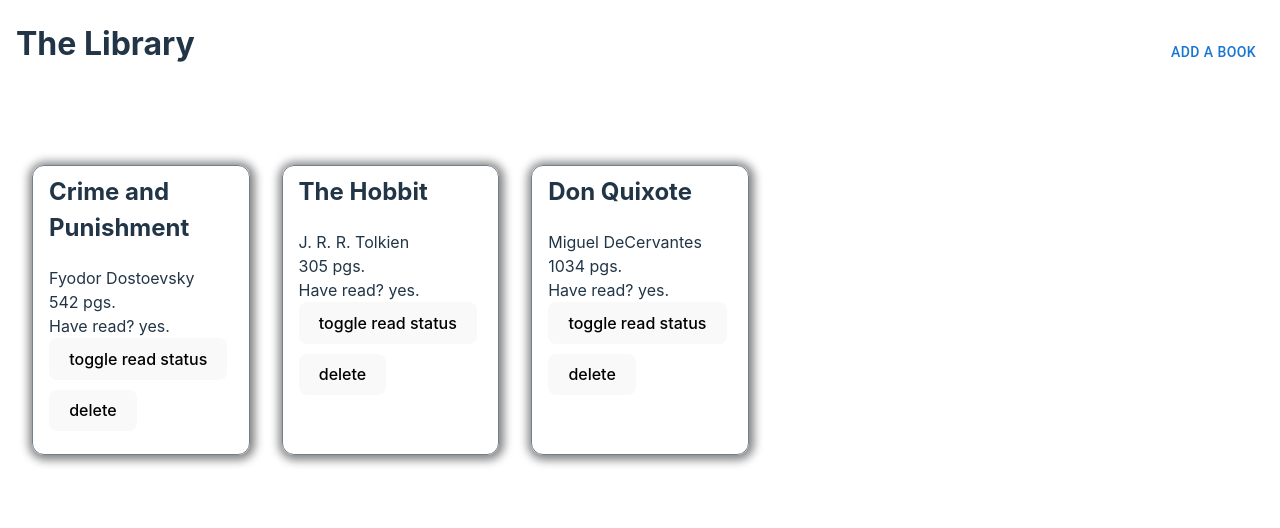
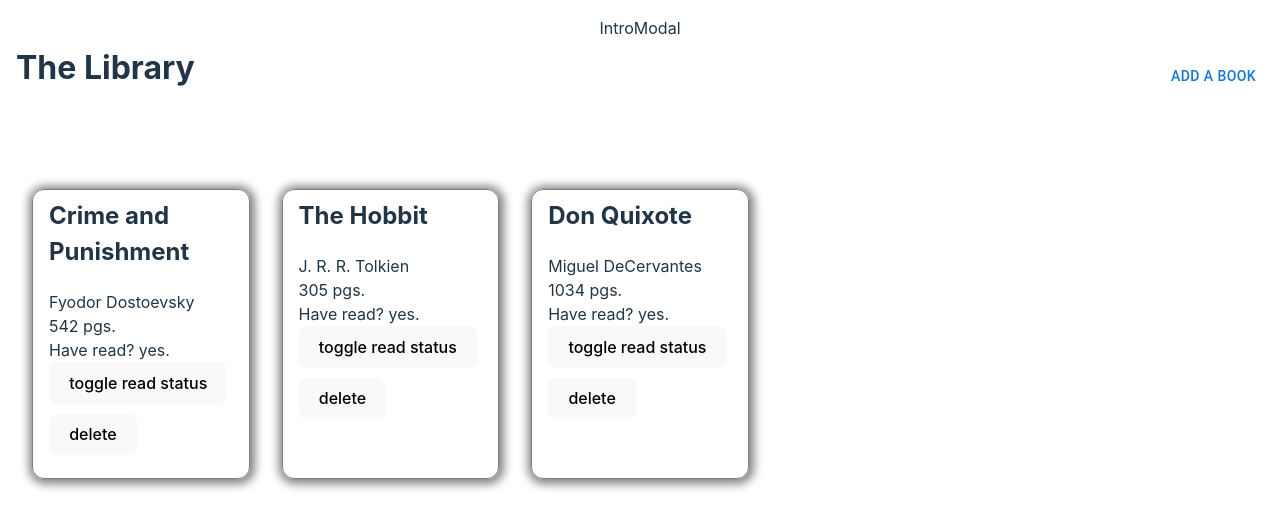
Before and after one commit to SalamanderCtesiphon/library-project, a React (Vite) app: page / in a window 1280 px wide. Shown: the top 528 px of the page. Built offline with nearby package versions, Linux system fonts and the light colour scheme.

Commit message:
created an intro modal to greet users on page load

```diff
--- a/src/App.jsx
+++ b/src/App.jsx
@@ -3,6 +3,7 @@ import React, { useEffect, useState } from 'react'
 import uuid from 'react-uuid'
 import Header from './components/Header'
 import BookCard from './components/BookCard'
+import IntroModal from './components/IntroModal'
 
 function App() {
   const [open, setOpen] = React.useState(false)
@@ -86,6 +87,7 @@ function App() {
 
   return (
     <>
+      <IntroModal />
       <Header
         handleSubmit={handleSubmit}
         title={title}
--- /dev/null
+++ b/src/components/IntroModal.jsx
@@ -0,0 +1,7 @@
+import React from 'react'
+
+function IntroModal() {
+  return <div>IntroModal</div>
+}
+
+export default IntroModal
```
